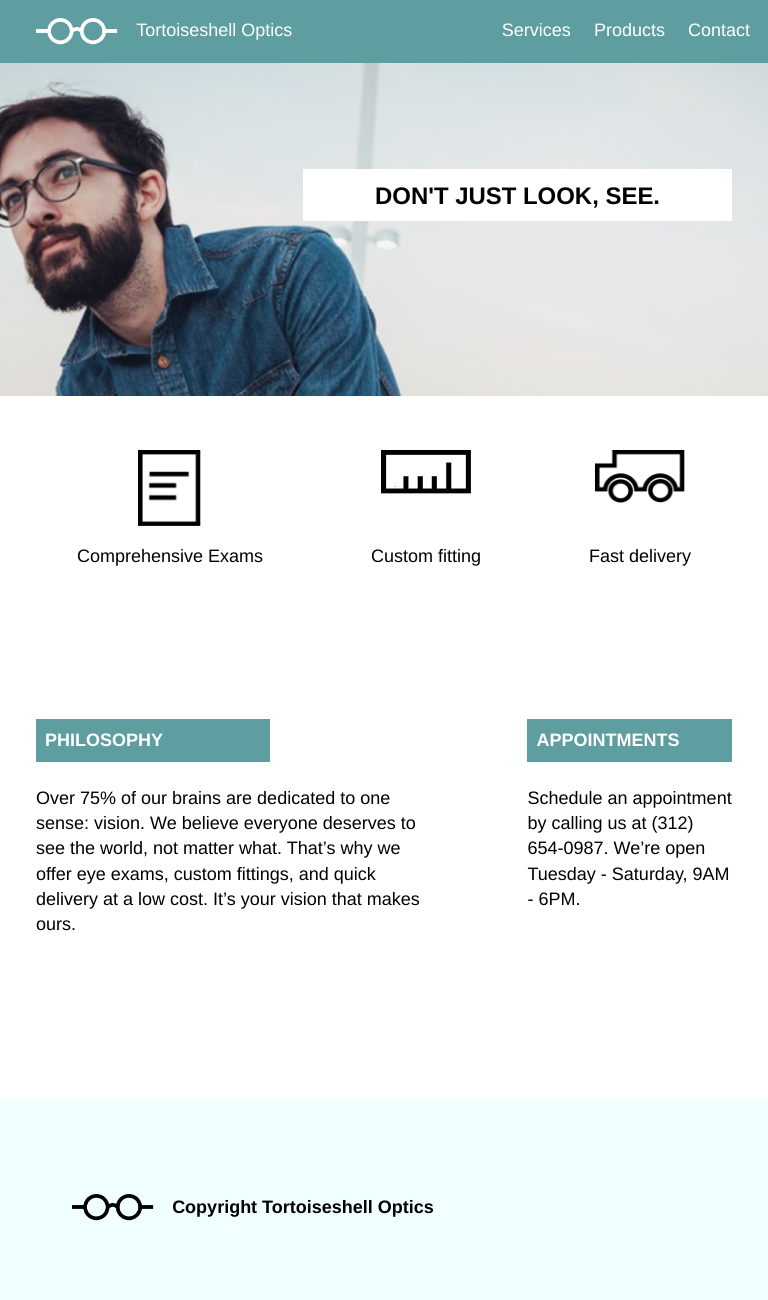
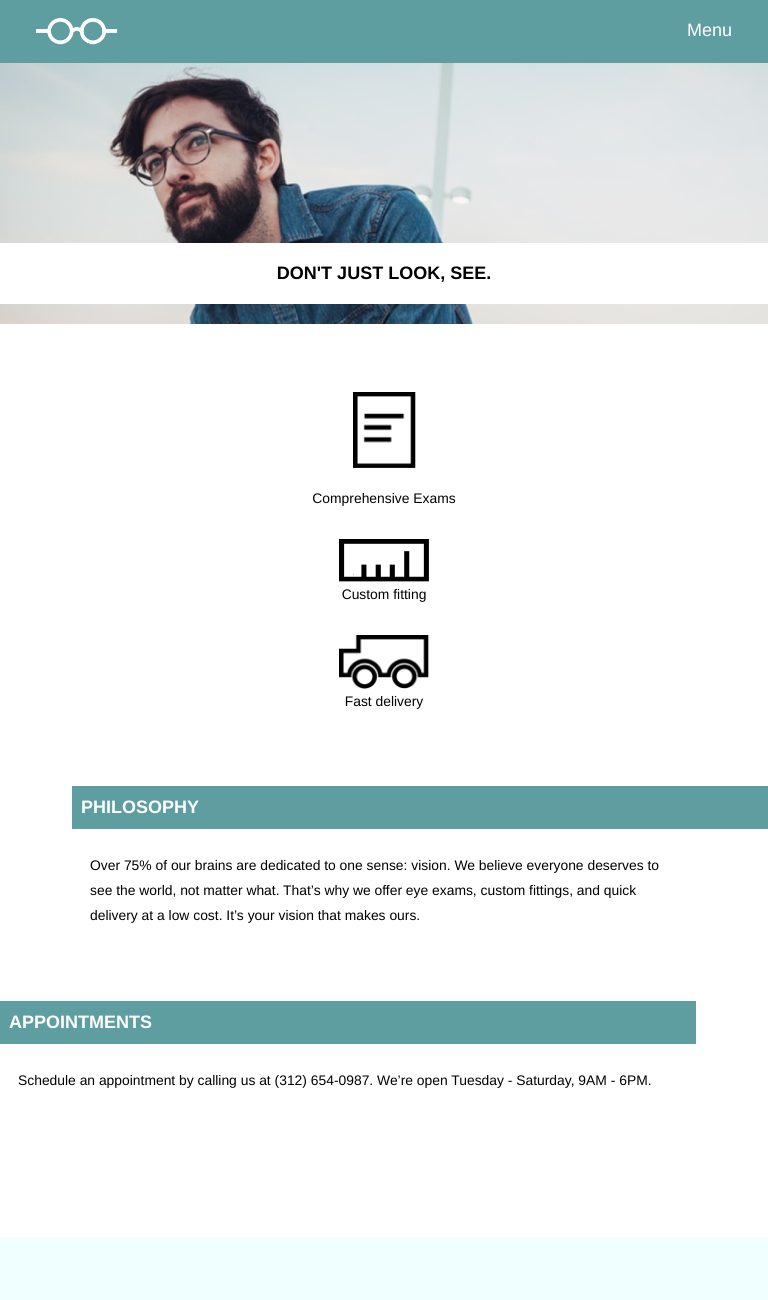
Before and after one commit to ramiroching/Tortoiseshell, a plain HTML site: page index.html in a window 768 px wide. Shown: the top 1300 px of the page. Drawn offline with Linux system fonts and the light colour scheme.

Commit message:
resizing for mobile

```diff
--- a/index.html
+++ b/index.html
@@ -17,9 +17,12 @@
           </div>
           <nav>
             <span>Services</span>
-            <span>Products</span>
-            <span>Contact</span>
+            <span >Products</span>
+            <span >Contact</span>
           </nav>
+          <div class="menu">
+            <span>Menu</span>
+          </div>
         </div>
         <div class="bannertext">
           <h1>DON'T JUST LOOK, SEE.</h1>
--- a/resources/css/style.css
+++ b/resources/css/style.css
@@ -42,6 +42,9 @@ color: white;
 .bannerlogo span{
   padding-left: 1rem;
   color: white;
+}
+.menu{
+  display: none;
 }
 .bannertext{
   margin-top: 9rem;
@@ -101,7 +104,7 @@ color: white;
   margin-right: 1rem;
 }
 
-@media only screen and (max-width : 1024px) {
+@media only screen and (max-width : 1024px) and (min-width: 768px){
   .container{
     max-width:100%;
   }
@@ -120,9 +123,77 @@ color: white;
     padding:.75rem 4rem;
   }
   .philosophy{
-    margin-left: 2rem;
+    margin-left: 4rem;
   }
   .appointments{
-    margin-right: 2rem;
+    margin-right: 4rem;
+  }
+  .menu{
+    display: none;
   }
 }
+@media only screen and (max-width: 768px){
+  .container{
+    width: 100%;
+  }
+  .bannerbox{
+    top:0;
+  }
+  .main-banner{
+    background-position: 20%;
+  }
+  .main-banner{
+    height: 18rem;
+  }
+  nav span{
+    display: none;
+  }
+  .bannerlogo span{
+    display: none;
+  }
+  .menu{
+    display: flex;
+    text-align: right;
+    margin-right: 2rem;
+    color: white;
+  }
+  .bannertext{
+    margin-top: 10rem;
+    display: block;
+    margin-right: 0;
+  }
+  .bannertext h1{
+    padding: 1rem 0;
+    text-align: center;
+    font-size: 1rem;
+  }
+  .services{
+    display: block;
+    margin: 3.77rem 0;
+  }
+  .service{
+    margin: 1.54rem 0
+  }
+  .service div{
+    font-size: .77rem;
+  }
+  .contactinfo{
+    display: block;
+  }
+  .contactinfo h4{
+    max-width: 100%;
+  }
+  .contactinfo p{
+    margin-top: 1rem;
+    font-size: .77rem;
+    margin-bottom: 4rem;
+    padding-left: 1rem;
+  }
+  .container .foot{
+    display: block;
+    text-align: center;
+  }
+  .foot h4{
+    display: none;
+  }
+}
```
